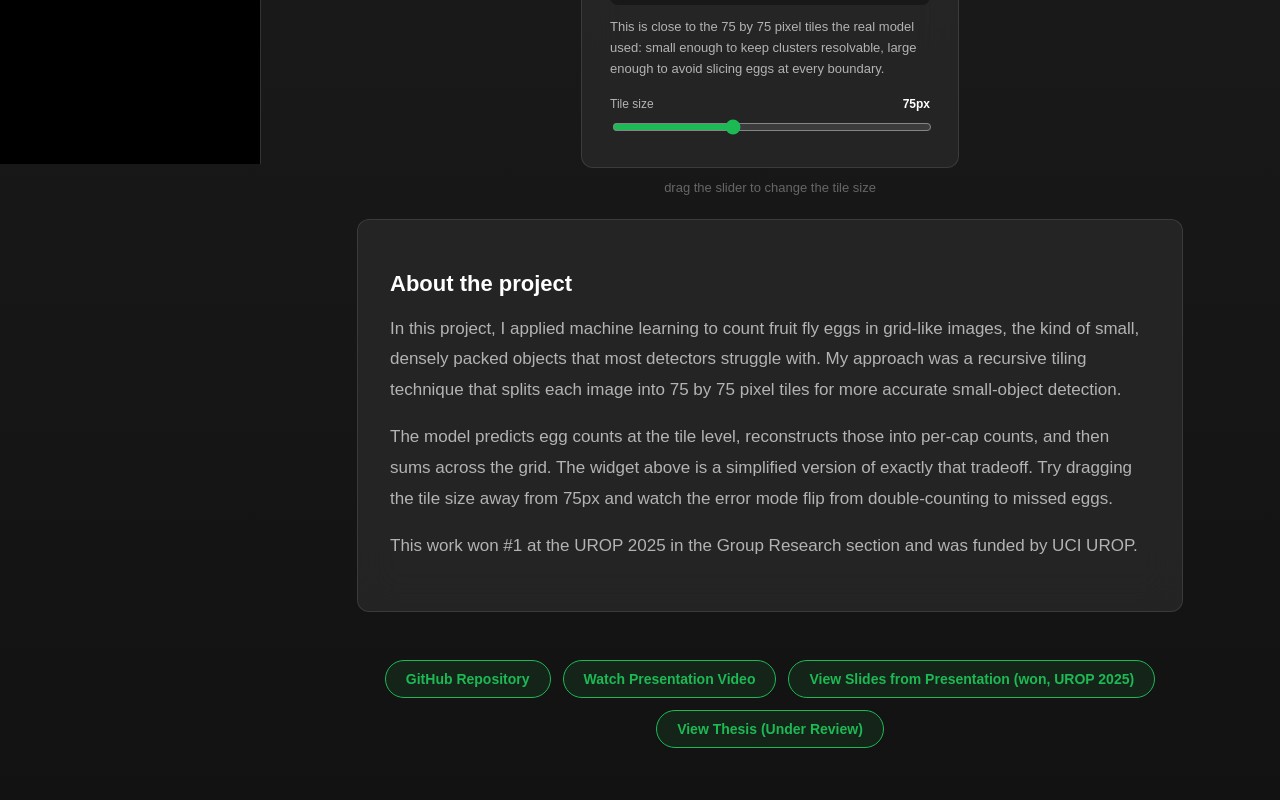
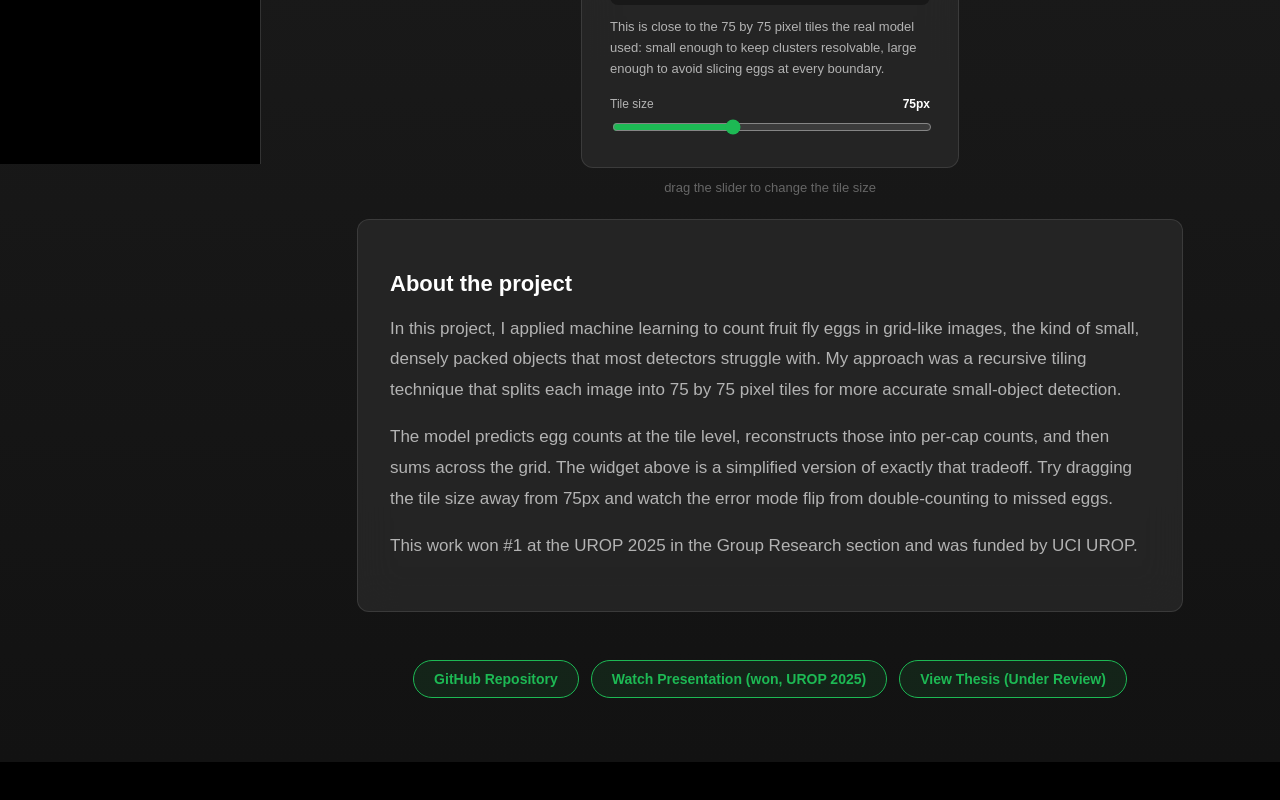
Before and after one commit to sn82978/sn82978.github.io, a React (Vite) app in the folder personal-site/: page /research/tiling in a window 1280 px wide. Shown: the part 684-1484 px from the top of the page. After the commit the page ends 1446 px from the top, so only its background shows below. Built offline with nearby package versions, Linux system fonts and the light colour scheme.

Commit message:
fixed tiling buttons bug

```diff
--- a/personal-site/src/components/TilingPage.jsx
+++ b/personal-site/src/components/TilingPage.jsx
@@ -345,12 +345,9 @@ export default function TilingPage({ entry = DEFAULT_ENTRY }) {
             GitHub Repository
           </a>
         )}
-        <a href={VIDEO_URL} target="_blank" rel="noopener noreferrer" className="tl-btn" style={btnStyle}>
-          Watch Presentation Video
-        </a>
         {slidesUrl && (
           <a href={slidesUrl} target="_blank" rel="noopener noreferrer" className="tl-btn" style={btnStyle}>
-            View Slides from Presentation (won, UROP 2025)
+            Watch Presentation (won, UROP 2025)
           </a>
         )}
         {thesisURL && (
```
